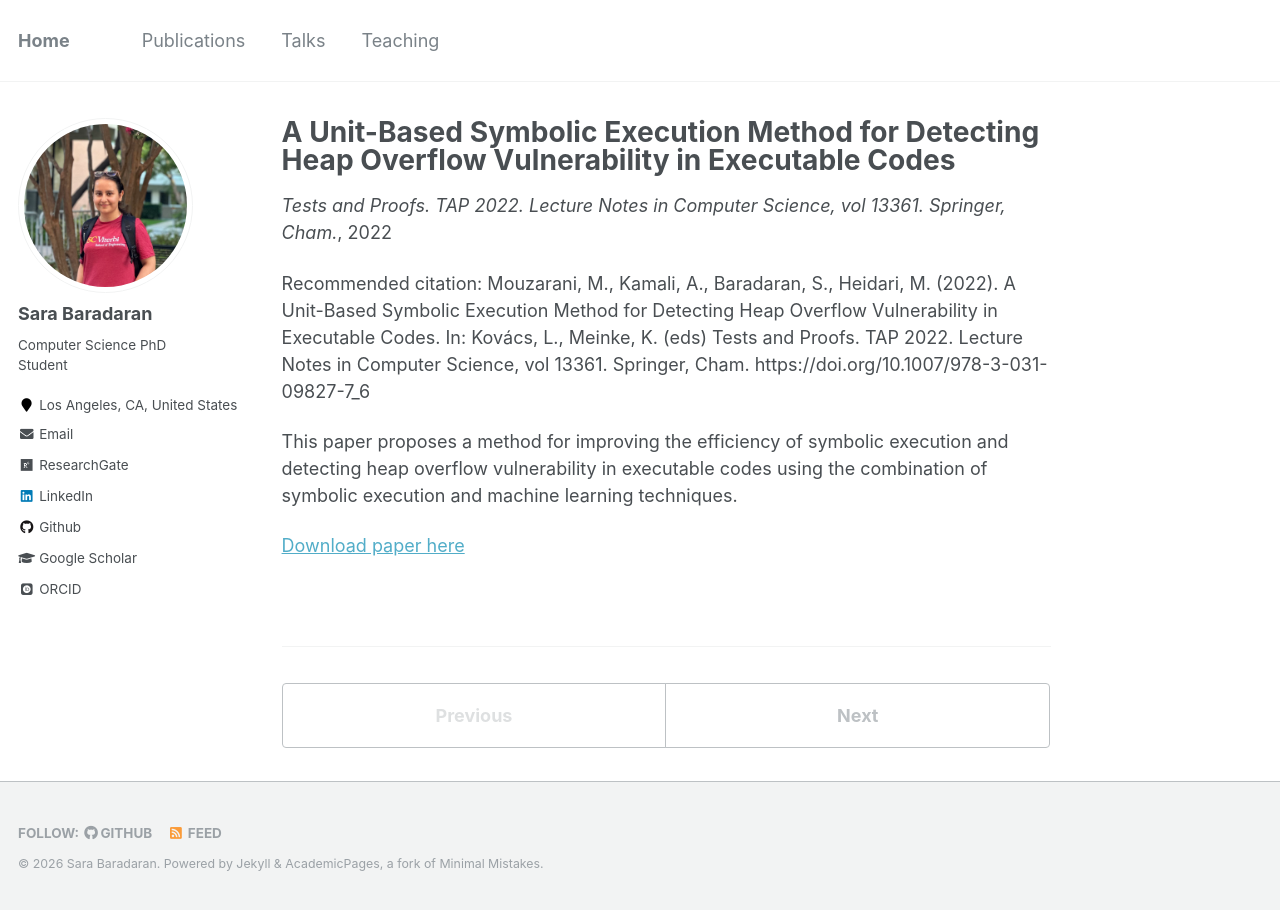
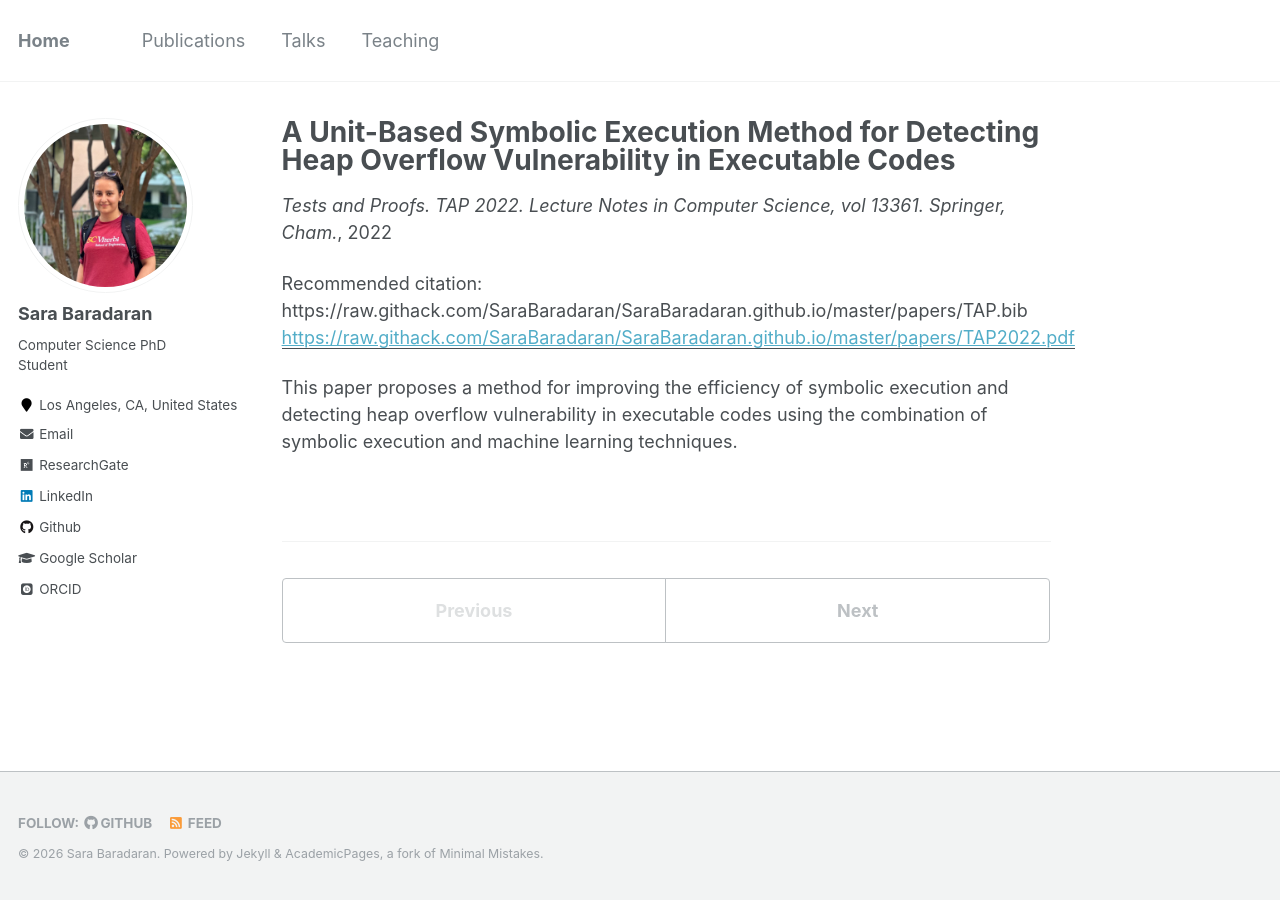
Before and after one commit to SaraBaradaran/SaraBaradaran.github.io, a Jekyll site: the page built from _publications/TAP2022.md, in a window 1280 px wide. Built offline with Jekyll 4.4.1, drawn with Linux system fonts in a browser that asks for light colours; some web fonts are replaced.

Commit message:
Update TAP2022.md

```diff
--- a/_publications/TAP2022.md
+++ b/_publications/TAP2022.md
@@ -6,8 +6,7 @@
 date: 2022-10-01
 venue: 'Tests and Proofs. TAP 2022. Lecture Notes in Computer Science, vol 13361. Springer, Cham.'
 
-citation: 'Mouzarani, M., Kamali, A., Baradaran, S., Heidari, M. (2022). A Unit-Based Symbolic Execution Method for Detecting Heap Overflow Vulnerability in Executable Codes. In: Kovács, L., Meinke, K. (eds) Tests and Proofs. TAP 2022. Lecture Notes in Computer Science, vol 13361. Springer, Cham. https://doi.org/10.1007/978-3-031-09827-7_6'
+citation: 'https://raw.githack.com/SaraBaradaran/SaraBaradaran.github.io/master/papers/TAP.bib'
+paperurl: 'https://raw.githack.com/SaraBaradaran/SaraBaradaran.github.io/master/papers/TAP2022.pdf'
 ---
 This paper proposes a method for improving the efficiency of symbolic execution and detecting heap overflow vulnerability in executable codes using the combination of symbolic execution and machine learning techniques.
-
-[Download paper here](https://raw.githack.com/SaraBaradaran/SaraBaradaran.github.io/master/papers/TAP2022.pdf)
```
